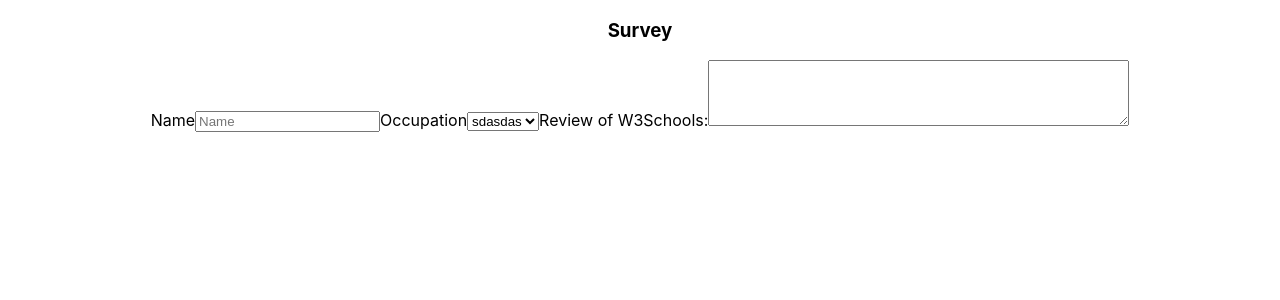
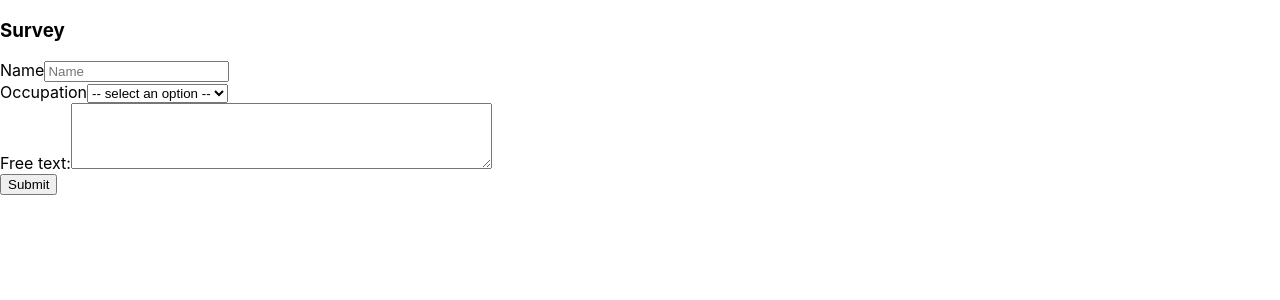
Before and after one commit to reactMGroup/formreview, a React (Create React App) app: page / in a window 1280 px wide. Shown: the top 300 px of the page. Built offline with nearby package versions, Linux system fonts and the light colour scheme.

Commit message:
Select and text area components added

```diff
--- a/src/App.css
+++ b/src/App.css
@@ -1,5 +1,5 @@
 .App {
-  text-align: center;
+  text-align: start;
 }
 
 .App-logo {
--- a/src/components/form-basic.js
+++ b/src/components/form-basic.js
@@ -1,9 +1,17 @@
 import React, { Component } from 'react';
+import InputSelectControlled from './input-select-controlled';
 import InputTextControlled from './input-text';
+import TextArea from './input-text-area';
 
 const iName = 'txtName';
 const inOccupation = 'occupation';
-const iFreeText = 'occupation';
+const iFreeText = 'freetext';
+
+const occupationValues = [
+    { dev: 'Developer' },
+    { des: 'Designer' },
+    { prd: 'Product' },
+]
 
 class FormBasic extends Component {
     constructor(props) {
@@ -15,22 +23,34 @@ class FormBasic extends Component {
             [iFreeText]: '',
         };
         this.fieldChanged = this.fieldChanged.bind(this);
+        this.submitForm = this.submitForm.bind(this);
     }
 
-    fieldChanged(event, fieldID) {
-        this.setState({ [fieldID]: event.target.value });
-        this.showStateiInConsole();
+    fieldChanged(newValue, fieldID) {
+        console.log(`new value ${newValue}`);
+        this.setState({ [fieldID]: newValue },
+            this.showStateiInConsole()
+        );
+    }
+
+    submitForm(event) {
+        event.preventDefault();
     }
 
     render() {
-        return (<form>
+        return (<form onSubmit={this.submitForm}>
             <h3>Survey</h3>
             <label htmlFor={iName}>Name</label>
             <InputTextControlled fieldChanged={this.fieldChanged} fieldID={iName} placeholder='Name' />
+            <br />
             <label htmlFor={inOccupation}>Occupation</label>
-            <select id={inOccupation} ><option>sdasdas</option></select>
-            <label htmlFor={iFreeText}>Review of W3Schools:</label>
-            <textarea id={iFreeText} name={iFreeText} rows="4" cols="50"></textarea>        </form>)
+            <InputSelectControlled fieldChanged={this.fieldChanged} fieldID={inOccupation} options={occupationValues} />
+            <br />
+            <label htmlFor={iFreeText}>Free text:</label>
+            <TextArea fieldChanged={this.fieldChanged} fieldID={iFreeText}/>
+            <br />
+            <input type='submit' value='Submit' />
+        </form>)
     }
 
     showStateiInConsole() {
--- /dev/null
+++ b/src/components/input-select-controlled.jsx
@@ -0,0 +1,18 @@
+import React, { Component } from 'react';
+
+class InputSelectControlled extends Component {
+    render() {
+        return (
+            <select onInput={event => this.props.fieldChanged(event.target.selectedIndex, this.props.fieldID)} id={this.props.fieldID}>
+                <option hidden disabled selected value> -- select an option -- </option>
+                {
+                    this.props.options
+                        .map(entry => Object.values(entry)
+                            .map(value => (<option key={value}>{value}</option>)))
+                }
+            </select>
+        )
+    }
+}
+
+export default InputSelectControlled;
--- /dev/null
+++ b/src/components/input-text-area.jsx
@@ -0,0 +1,9 @@
+import React, { Component } from 'react'
+
+class TextArea extends Component {
+    render() {
+        return (<textarea onInput={event => this.props.fieldChanged(event.target.value, this.props.fieldID)} id={this.props.fieldID} name={this.props.fieldID} rows="4" cols="50" />)
+    }
+}
+
+export default TextArea;
--- a/src/components/input-text.jsx
+++ b/src/components/input-text.jsx
@@ -3,7 +3,7 @@ import React, { Component } from 'react';
 class InputTextControlled extends Component {
     render() {
         return (
-            <input onChange={event => this.props.fieldChanged(event, this.props.fieldID)} id={this.props.fieldID} type='text' placeholder={this.props.placeholder} />
+            <input onInput={event => this.props.fieldChanged(event.target.value, this.props.fieldID)} id={this.props.fieldID} type='text' placeholder={this.props.placeholder} />
         )
     }
 }
```
